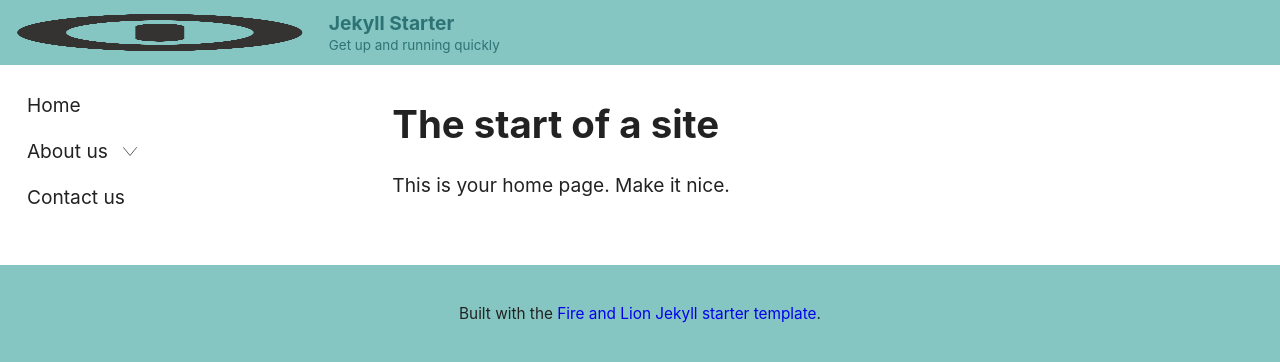
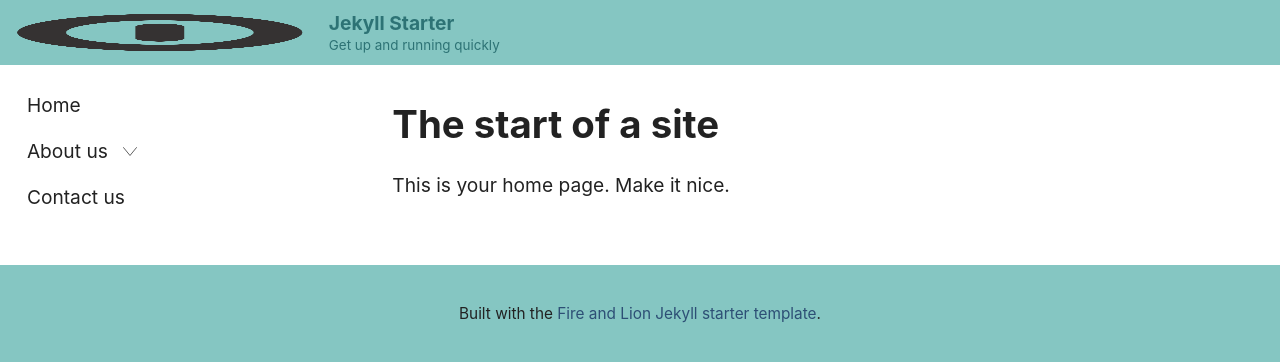
Before and after one commit to fireandlion/jekyll-starter, a Jekyll site: the page built from index.md, in a window 1280 px wide. Shown: the top 362 px of the page. Built offline with Jekyll 4.4.1, drawn with Linux system fonts in a browser that asks for light colours.

Commit message:
Create link-color variable

```diff
--- a/_sass/typography.scss
+++ b/_sass/typography.scss
@@ -29,6 +29,7 @@ dl {
 }
 a {
 	text-decoration: none;
+	color: $link-color;
 }
 hr {
 	border-top: 1px solid $text-color-mid;
--- a/css/styles.scss
+++ b/css/styles.scss
@@ -45,6 +45,7 @@ $side-nav-color: $background-color-light;
 $dropdown-nav-color: $background-color-mid;
 $dropdown-nav-icon-color: $text-color-mid;
 $footer-background-color: $background-color-mid;
+$link-color: #2d4f75;
 
 // Media query breakpoints
 $break-point-l: $content-width + $side-nav-width + 10em;
```
